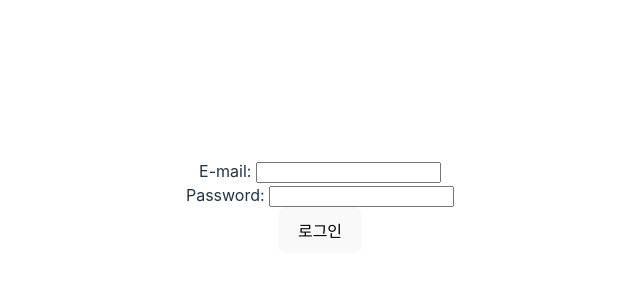
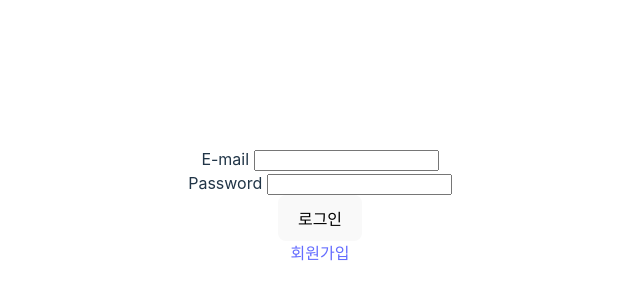
Before and after one commit to B0neh3ad/rokaf-letter-front, a React (Vite) app in the folder rokaf-letter-front/: page /login in a window 1280 px wide. Shown: the part 194-494 px from the top of the page, without its empty margins (320-960 px from the left). Built offline with nearby package versions, Linux system fonts and the light colour scheme.

Commit message:
Fix request error handling logic and header in login

```diff
--- a/rokaf-letter-front/src/components/Login.tsx
+++ b/rokaf-letter-front/src/components/Login.tsx
@@ -1,16 +1,17 @@
 import axios from "axios";
 import { FormEventHandler, useState } from "react";
 import { useUserContext } from "../contexts/UserContext";
-import { Navigate } from 'react-router-dom';
+import { Link, Navigate } from 'react-router-dom';
 
 function Login() {
     const [emailInput, setEmailInput] = useState("");
     const [passwordInput, setPasswordInput] = useState("");
 
-    const { token, setToken } = useUserContext();
+    const { token, setToken, getHeaders } = useUserContext();
 
     const handleSubmit: FormEventHandler = (e) => {
         e.preventDefault();
+        // Validation
         if (!emailInput) {
             return alert("이메일을 입력하세요.");
         } else if (!passwordInput) {
@@ -24,13 +25,14 @@ function Login() {
 
         axios.post("http://localhost:8000/accounts/login/", loginForm)
         .then((res) => {
-            switch (res.status) {
-                case 200:
-                    setToken(res.data.token);
-                    break;
-
+            if (res.status === 200) {
+                setToken(res.data.token);
+            }
+        })
+        .catch((err) => {
+            switch (err.response.status) {
                 case 401:
-                    alert("이메일 또는 비밀번호가 틀렸습니다.");
+                    alert('이메일 또는 비밀번호가 잘못되었습니다.');
                     break;
 
                 default:
@@ -43,14 +45,15 @@ function Login() {
         <>
             { token && <Navigate to='/' /> }
             <form onSubmit={handleSubmit}>
-                <label htmlFor="email">E-mail: </label>
-                <input type="text" name="email" value={emailInput} onChange={(e) => setEmailInput(e.target.value)}/>
+                <label htmlFor="email">E-mail </label>
+                <input type="email" name="email" value={emailInput} onChange={(e) => setEmailInput(e.target.value)}/>
                 <br />
-                <label htmlFor="password">Password: </label>
+                <label htmlFor="password">Password </label>
                 <input type="password" name="password" value={passwordInput} onChange={(e) => setPasswordInput(e.target.value)} />
                 <br />
                 <button type="submit">로그인</button>
             </form>
+            <Link to="/signup">회원가입</Link>
         </>
     );
 }
--- a/rokaf-letter-front/src/components/Main.tsx
+++ b/rokaf-letter-front/src/components/Main.tsx
@@ -7,7 +7,7 @@ function Main() {
     const { token, setToken, removeToken, getHeaders, name, email } = useUserContext();
 
     const handleLogout = () => {
-        axios.get('http://127.0.0.1:8000/accounts/logout/', getHeaders(token))
+        axios.get('http://127.0.0.1:8000/accounts/logout/', getHeaders())
         .then((res) => {
             if(res.status === 204) {
                 removeToken();
--- a/rokaf-letter-front/src/contexts/UserContext.tsx
+++ b/rokaf-letter-front/src/contexts/UserContext.tsx
@@ -5,7 +5,7 @@ export type UserContextData = {
     token: string | null,
     setToken: Dispatch<SetStateAction<string | null>>,
     removeToken: () => void,
-    getHeaders: (token: string | null) => object,
+    getHeaders: () => object,
 
     name: string,
     email: string,
@@ -18,12 +18,13 @@ export function UserProvider({ children }: { children: ReactNode }) {
     const [name, setName] = useState("");
     const [email, setEmail] = useState("");
 
-    const getHeaders = (tokenInput: string | null) => {
+    const getHeaders = () => {
         return {
             headers:
+            token ?
             {
-                Authorization: `Token ${tokenInput}`
-            }
+                Authorization: `Token ${token}`
+            } : {}
         };
     };
 
@@ -43,7 +44,7 @@ export function UserProvider({ children }: { children: ReactNode }) {
         }
 
         // token 설정하는 경우
-        axios.get('http://127.0.0.1:8000/accounts/me/', getHeaders(token))
+        axios.get('http://127.0.0.1:8000/accounts/me/', getHeaders())
         .then((res) => {
             if (res.status === 200) {
                 localStorage.setItem("token", token);
```
